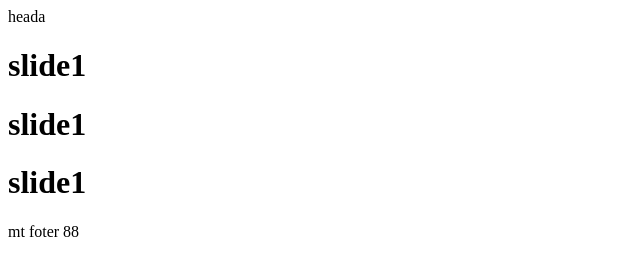
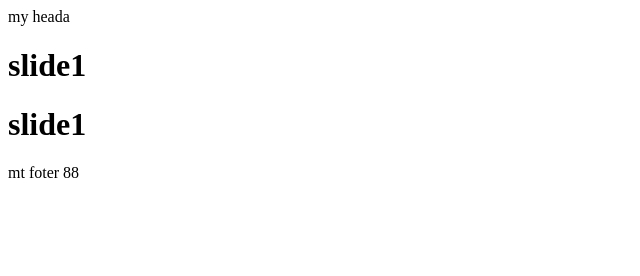
Before and after one commit to Mohammad-peyvasteh/git-project-one---Copyy, a plain HTML site: page index.html in a window 1280 px wide. Shown: the whole page, without its empty margins (0-640 px from the left). Drawn offline with Linux system fonts and the light colour scheme.

Commit message:
some change in dev

```diff
--- a/index.html
+++ b/index.html
@@ -8,12 +8,12 @@
 </head>
 <body>
     <header>
-        heada
+       my heada
     </header>
     <div class="slider">
         <h1>slide1</h1>
         <h1>slide1</h1>
-        <h1>slide1</h1>
+
 
 
     </div>
```
